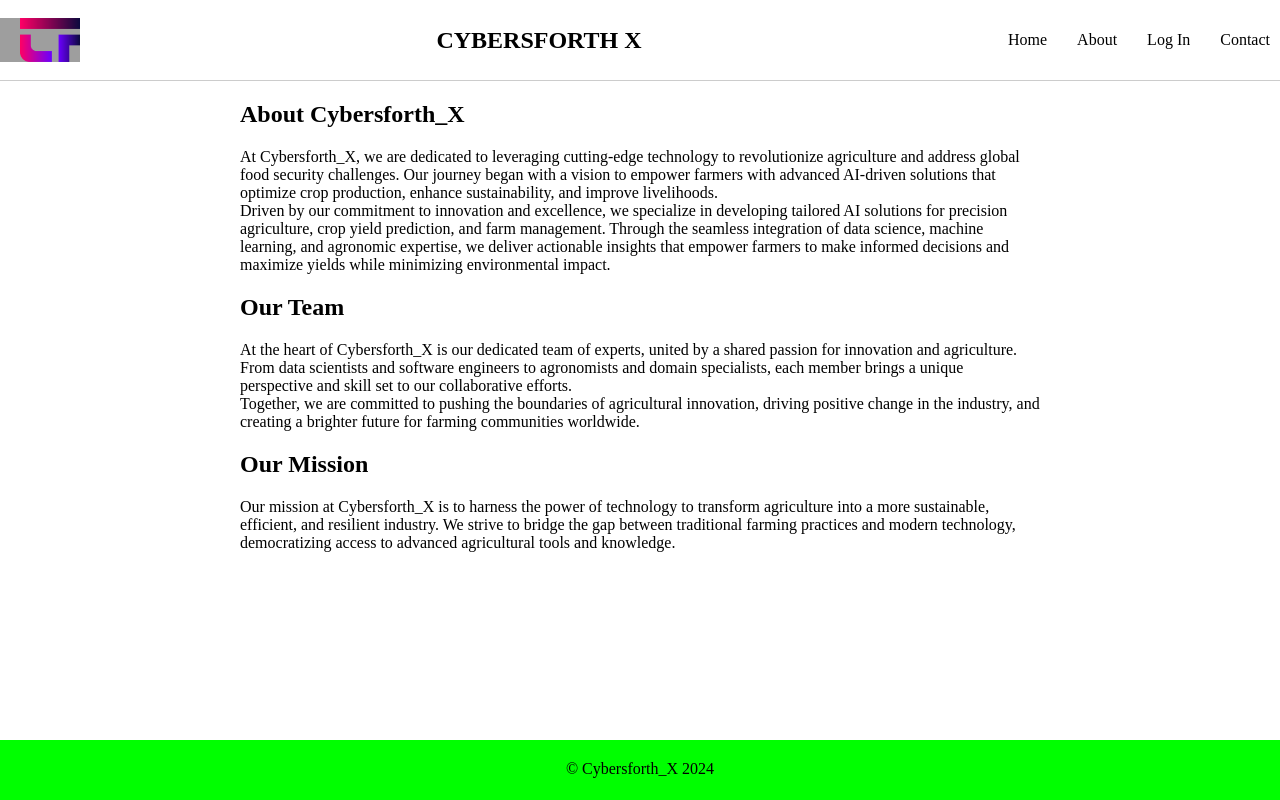
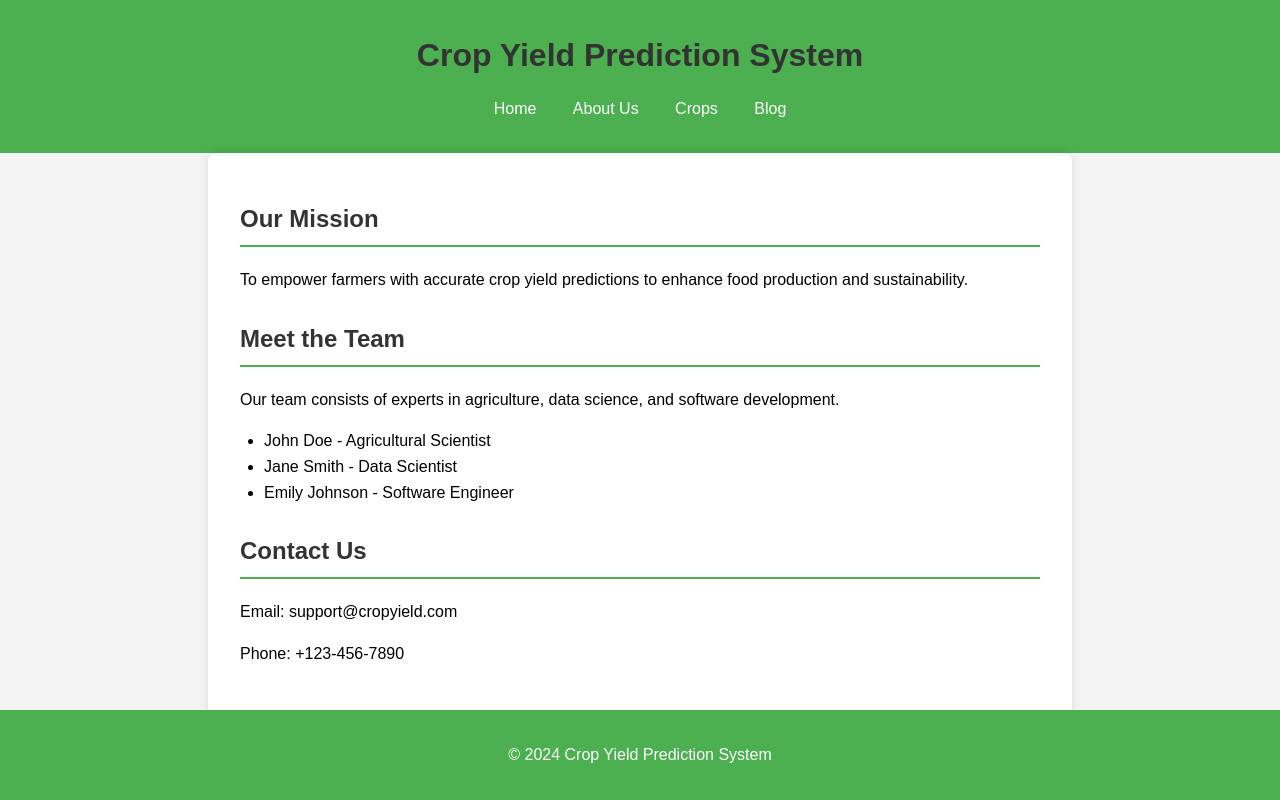
Before and after one commit to lawalTheWest/CYPS, a Flask app: template templates/about.html in a window 1280 px wide. Run offline with Flask 3, Linux system fonts and the light colour scheme; the template is opened without the code that fills it: most values are stand-ins (such as "Sample title", 1, 10 or a date in 2020); grey boxes are pictures that could not be loaded.

Commit message:
updated the repository

```diff
--- /dev/null
+++ b/app.py
@@ -0,0 +1,56 @@
+from flask import Flask, render_template
+
+app = Flask(__name__)
+
+# Crop data
+crops = {
+    'wheat': {
+        'name': 'Wheat',
+        'about': 'Wheat is a cereal grain originally from the Levant region but now cultivated worldwide.',
+        'species': 'Triticum spp.',
+        'type': 'Cereal grain',
+        'optimum_plantation': 'Wheat grows best in temperatures between 12°C to 25°C (54°F to 77°F) with annual rainfall of 30-100 cm.',
+        'optimum_storage': 'Wheat should be stored in cool, dry conditions with a temperature below 15°C and relative humidity below 65%.',
+        'soil_type': 'Loam or clay loam soils with a pH range of 6.0 to 7.5 are ideal for wheat cultivation.',
+        'yield_per_hectare': 'The potential yield of wheat can vary from 2.5 to 8 tons per hectare depending on the variety and growing conditions.'
+    },
+    'corn': {
+        'name': 'Corn',
+        'about': 'Corn is a large grain plant first domesticated by indigenous peoples in southern Mexico.',
+        'species': 'Zea mays',
+        'type': 'Cereal grain',
+        'optimum_plantation': 'Corn grows best in temperatures between 18°C to 27°C (64°F to 81°F) with annual rainfall of 60-120 cm.',
+        'optimum_storage': 'Corn should be stored in cool, dry conditions with a temperature below 15°C and relative humidity below 60%.',
+        'soil_type': 'Well-drained loamy soil with a pH range of 5.8 to 7.0 is ideal for corn cultivation.',
+        'yield_per_hectare': 'The potential yield of corn can vary from 4 to 10 tons per hectare depending on the variety and growing conditions.'
+    }
+    # Add more crops as needed
+}
+
+@app.route('/')
+@app.route('/home')
+def index():
+    return render_template('index.html')
+
+@app.route('/about')
+def about():
+    return render_template('about.html')
+
+@app.route('/crops')
+def crops_page():
+    return render_template('crops.html', crops=crops)
+
+@app.route('/crops/<crop_name>')
+def crop_detail(crop_name):
+    crop = crops.get(crop_name)
+    if crop:
+        return render_template('crop_detail.html', crop=crop)
+    else:
+        return "Crop not found", 404
+
+@app.route('/blog')
+def blog():
+    return render_template('blog.html')
+
+if __name__ == '__main__':
+    app.run(debug=True)
--- /dev/null
+++ b/static/styles.css
@@ -0,0 +1,101 @@
+body {
+    font-family: Arial, sans-serif;
+    margin: 0;
+    padding: 0;
+    background-color: #f4f4f4;
+}
+
+header {
+    background-color: #4CAF50;
+    color: white;
+    padding: 1em 0;
+    text-align: center;
+}
+
+nav ul {
+    list-style: none;
+    padding: 0;
+}
+
+nav ul li {
+    display: inline;
+    margin: 0 1em;
+}
+
+nav ul li a {
+    color: white;
+    text-decoration: none;
+}
+
+main {
+    padding: 2em;
+    max-width: 800px;
+    margin: 0 auto;
+    background-color: white;
+    border-radius: 8px;
+    box-shadow: 0 0 10px rgba(0, 0, 0, 0.1);
+}
+
+footer {
+    text-align: center;
+    padding: 1em 0;
+    background-color: #4CAF50;
+    color: white;
+    position: fixed;
+    bottom: 0;
+    width: 100%;
+}
+
+h1, h2, h3 {
+    color: #333;
+}
+
+h2 {
+    border-bottom: 2px solid #4CAF50;
+    padding-bottom: 0.5em;
+}
+
+h3 {
+    color: #4CAF50;
+}
+
+p, ul {
+    line-height: 1.6;
+}
+
+ul {
+    padding-left: 1.5em;
+}
+
+a.btn {
+    display: inline-block;
+    padding: 0.5em 1em;
+    color: white;
+    background-color: #4CAF50;
+    text-decoration: none;
+    border-radius: 5px;
+    margin-top: 1em;
+}
+
+a.btn:hover {
+    background-color: #45a049;
+}
+
+section {
+    margin-bottom: 2em;
+}
+
+label {
+    display: block;
+    margin-bottom: 0.5em;
+    font-weight: bold;
+}
+
+select {
+    padding: 0.5em;
+    font-size: 1em;
+    border: 1px solid #ccc;
+    border-radius: 5px;
+    width: 100%;
+    max-width: 300px;
+}
--- a/static/styles/about.css
+++ /dev/null
@@ -1,42 +0,0 @@
-/*
- * nav ul {
-    list-style-type: none;
-    margin: 0;
-    padding: 0;
-}
-
-nav ul li {
-    display: inline;
-    margin-right: 20px;
-}
-
-nav ul li a {
-    text-decoration: none;
-    color: #333;
-    transition: color 0.3s ease;
-}
-
-nav ul li a:hover {
-    color: #007bff;
-}
-*/
-
-.content {
-    max-width: 800px;
-    margin: 20px auto;
-    padding: 0 20px;
-}
-
-.section {
-    margin-bottom: 40px;
-}
-
-.section h2 {
-    font-size: 24px;
-    margin-bottom: 20px;
-}
-
-.section p {
-    font-size: 16px;
-    line-height: 1.5;
-}
--- a/static/styles/common.css
+++ /dev/null
@@ -1,4 +0,0 @@
-body {
-    margin: 0;
-    padding: 0;
-}
--- a/static/styles/footer.css
+++ /dev/null
@@ -1,12 +0,0 @@
-footer {
-    position: fixed;
-    bottom: 0;
-    width: 100%;
-    background-color: #00FF00;
-    height: 60px;
-}
-
-footer p {
-    text-align: center;
-    margin: 20px;
-}
--- a/static/styles/header.css
+++ /dev/null
@@ -1,48 +0,0 @@
-.navbar {
-    width: 100%;
-    background-color: white;
-    height: 70px;
-    border-bottom: 1px solid #CCCCCC;
-    display: flex;
-    align-items: center;
-    position: auto;
-    padding-top:5px;
-    padding-bottom:5px;
-}
-
-.logo {
-	/* width: 142px; */
-	width: 60px;
-	/* height: 60px; */
-	height: auto;
-	background: url("../images/logo.png") no-repeat center;
-	padding-left: 20px;
-}
-
-.navbar {
-	align-items: center;
-        justify-content: space-between; /* Align items to the right */
-}
-
-.navbar-list {
-	list-style-type: none; /* Remove default list styling */
-	padding: 0; /* Remove default padding */
-	margin: 0; /* Remove default margin */
-	display: flex; /* Use flexbox to arrange items horizontally */
-	/* align-items: center;
-	justify-content: space-between; * Align items to the right */
-}
-
-.navbar-item {
-	margin-right: 10px; /* Add spacing between navbar items */
-}
-
-.navbar-item:last-child {
-	margin-right: 0; /* Remove margin from the last navbar item */
-}
-
-.navbar-item a {
-	color: black; /* Navbar item text color */
-	text-decoration: none; /* Remove underline from links */
-	padding: 10px; /* Add padding to make clickable area larger */
-}
--- a/templates/about.html
+++ b/templates/about.html
@@ -1,25 +1,21 @@
-{% extends 'layout.html' %}
-
-{% block title %}About Us - Cybersforth_X{% endblock %}
-
-{% block head %}
-	{{ super() }}
-	<link rel="stylesheet" href="{{ url_for('static', filename='styles/about.css') }}">
+{% extends "layout.html" %}
+{% block content %}
+    <section>
+        <h2>Our Mission</h2>
+        <p>To empower farmers with accurate crop yield predictions to enhance food production and sustainability.</p>
+    </section>
+    <section>
+        <h2>Meet the Team</h2>
+        <p>Our team consists of experts in agriculture, data science, and software development.</p>
+        <ul>
+            <li>John Doe - Agricultural Scientist</li>
+            <li>Jane Smith - Data Scientist</li>
+            <li>Emily Johnson - Software Engineer</li>
+        </ul>
+    </section>
+    <section>
+        <h2>Contact Us</h2>
+        <p>Email: support@cropyield.com</p>
+        <p>Phone: +123-456-7890</p>
+    </section>
 {% endblock %}
-
-{% block content %}
-<div class="content">
-	<section class="about-section">
-		<h2>About Cybersforth_X</h2>
-		<p>At Cybersforth_X, we are dedicated to leveraging cutting-edge technology to revolutionize agriculture and address global food security challenges. Our journey began with a vision to empower farmers with advanced AI-driven solutions that optimize crop production, enhance sustainability, and improve livelihoods.</br>Driven by our commitment to innovation and excellence, we specialize in developing tailored AI solutions for precision agriculture, crop yield prediction, and farm management. Through the seamless integration of data science, machine learning, and agronomic expertise, we deliver actionable insights that empower farmers to make informed decisions and maximize yields while minimizing environmental impact.</p>
-	</section>
-	<section class="team-section">
-		<h2>Our Team</h2>
-		<p>At the heart of Cybersforth_X is our dedicated team of experts, united by a shared passion for innovation and agriculture. From data scientists and software engineers to agronomists and domain specialists, each member brings a unique perspective and skill set to our collaborative efforts.</br>Together, we are committed to pushing the boundaries of agricultural innovation, driving positive change in the industry, and creating a brighter future for farming communities worldwide.</p>
-	</section>
-	<section class="mission-section">
-		<h2>Our Mission</h2>
-		<p>Our mission at Cybersforth_X is to harness the power of technology to transform agriculture into a more sustainable, efficient, and resilient industry. We strive to bridge the gap between traditional farming practices and modern technology, democratizing access to advanced agricultural tools and knowledge.</p>
-	</section>
-</div>
-{% endblock %}
--- a/templates/layout.html
+++ b/templates/layout.html
@@ -1,29 +1,28 @@
 <!DOCTYPE html>
-<html lang="en-US">
+<html lang="en">
 <head>
-		{% block head %}
-			<link rel="stylesheet" href="{{ url_for('static', filename='styles/common.css') }}">
-			<link rel="stylesheet" href="{{ url_for('static', filename='styles/header.css') }}">
-			<link rel="stylesheet" href="{{ url_for('static', filename='styles/footer.css') }}">
-                	<title>{% block title %}{% endblock %} - Cybersforth X</title>
-		{% endblock %}
+    <meta charset="UTF-8">
+    <meta name="viewport" content="width=device-width, initial-scale=1.0">
+    <title>{{ title }}</title>
+    <link rel="stylesheet" href="{{ url_for('static', filename='styles.css') }}">
 </head>
 <body>
     <header>
-			<nav class='navbar'>
-				<img src="{{ url_for('static', filename='images/icon.png') }}" alt="Logo" class='logo'>
-				<h1>CYBERSFORTH X</h1>
-				<ul class='navbar-list'>
-					<li class='navbar-item'><a href="/home">Home</a></li>
-					<li class='navbar-item'><a href="/about">About</a></li>
-					<li class='navbar-item'><a href="/login">Log In</a></li>
-					<li class='navbar-item'><a href="#">Contact</a></li>
+        <h1>Crop Yield Prediction System</h1>
+        <nav>
+            <ul>
+                <li><a href="{{ url_for('index') }}">Home</a></li>
+                <li><a href="{{ url_for('about') }}">About Us</a></li>
+                <li><a href="{{ url_for('crops_page') }}">Crops</a></li>
+                <li><a href="{{ url_for('blog') }}">Blog</a></li>
             </ul>
         </nav>
     </header>
+    <main>
         {% block content %}{% endblock %}
+    </main>
     <footer>
-			<p>&copy Cybersforth_X 2024</p>
+        <p>&copy; 2024 Crop Yield Prediction System</p>
     </footer>
 </body>
 </html>
```
Also changed, not shown: static/styles/login.css (deleted, +0 -53 lines), templates/blog.html (added, +31 -0 lines), templates/crop_detail.html (added, +31 -0 lines), templates/crops.html (added, +20 -0 lines), templates/index.html (+6 -9 lines), templates/login.html (deleted, +0 -26 lines), templates/weather.html (added, +10 -0 lines), README.md, static/images/icon.png (deleted), static/images/image1.jpg (deleted), 1 other file. Lines whose indentation alone changed are shown as unchanged.
